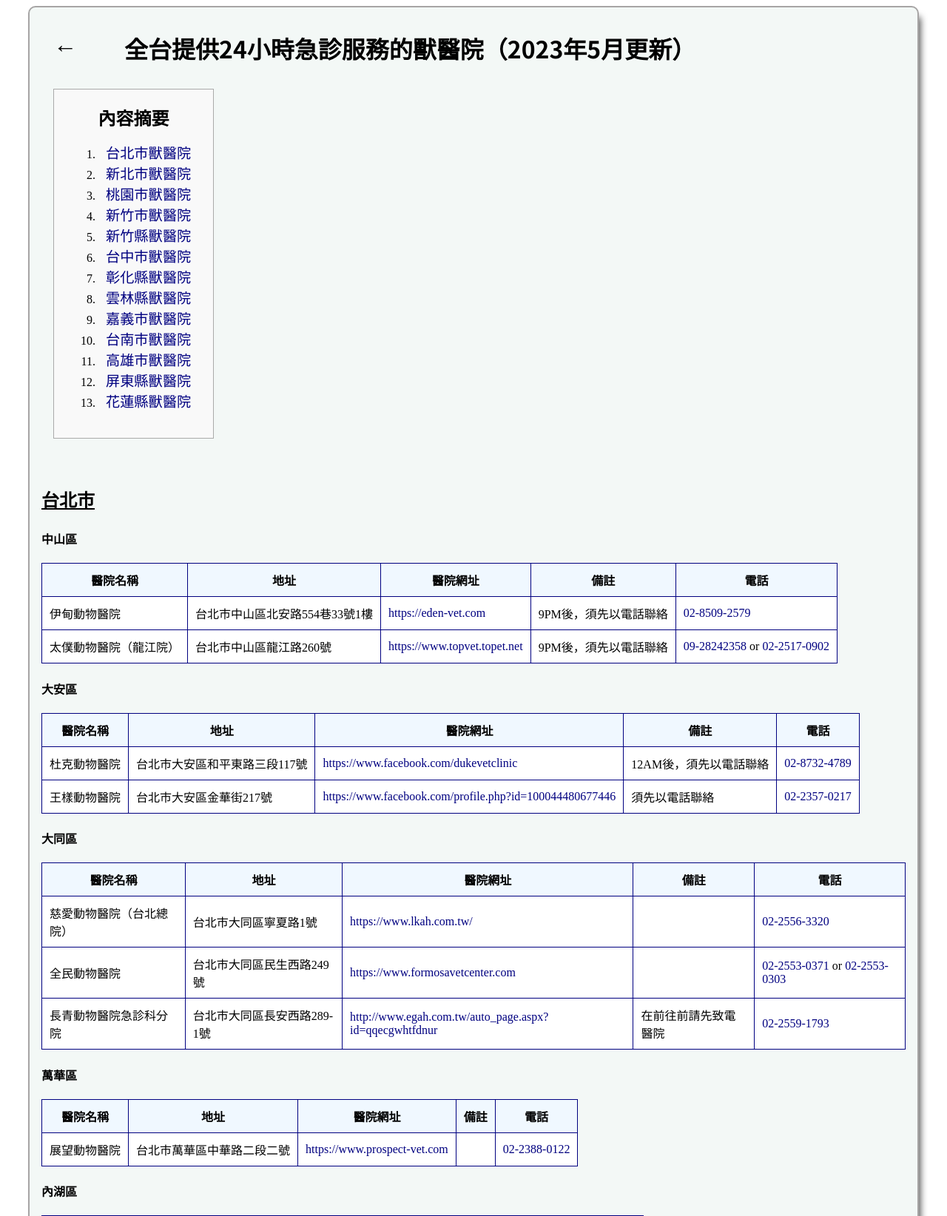
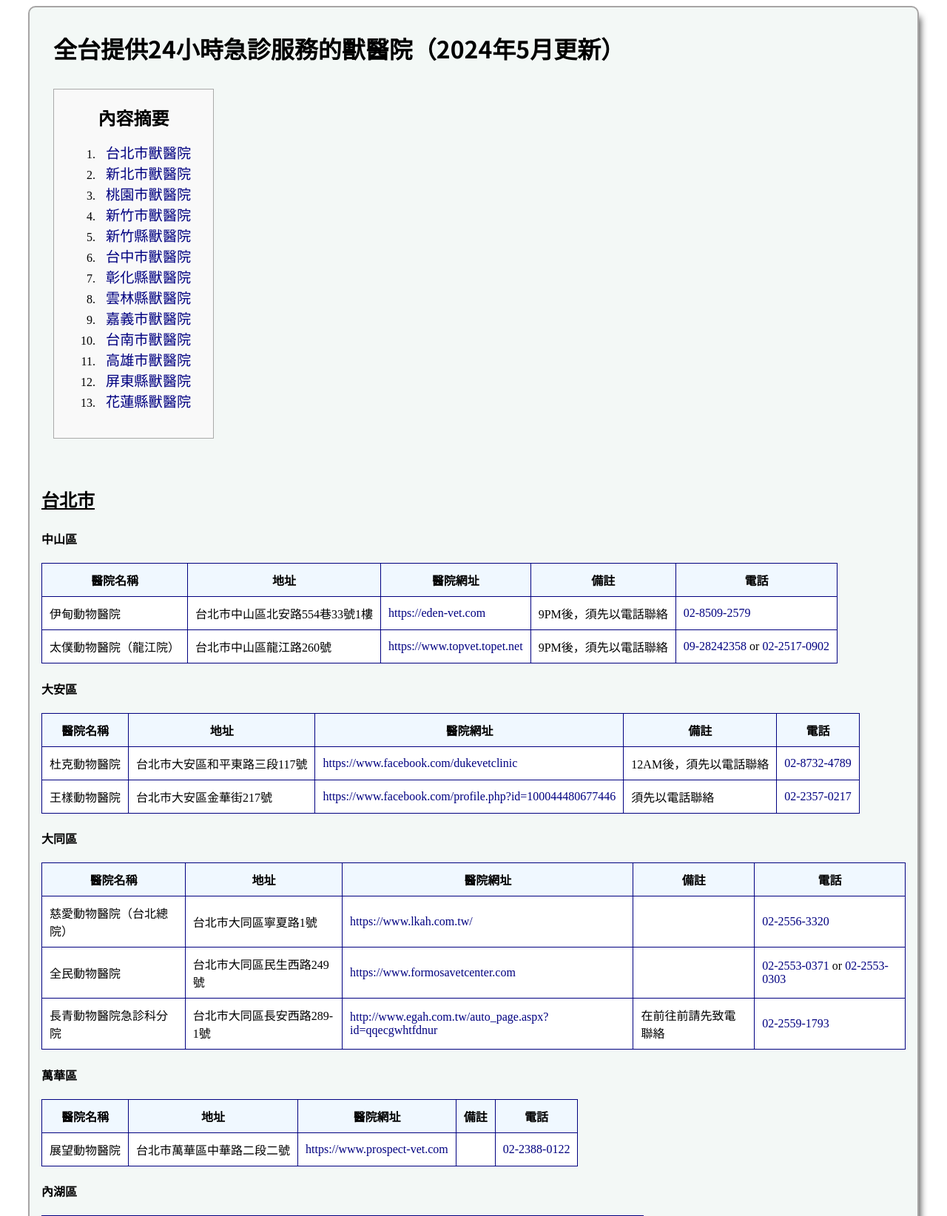
Before and after one commit to Ru960413/24HR-vet-clinic-route-planner, a Flask app: page /detail-zh in a window 1280 px wide. Shown: the top 1644 px of the page at 74% size. Run offline with Flask 3, Linux system fonts and the light colour scheme.

Commit message:
comment out back btn

```diff
--- a/templates/details-zh.html
+++ b/templates/details-zh.html
@@ -11,9 +11,9 @@
 </style>
 
 <div class="vet-clinic-list">
-  <div class="nav-item back"><a href="/route-zh" class="back">←</a></div>
+  <!--<div class="nav-item back"><a href="/route-zh" class="back">←</a></div>-->
   <h3 class="nav-item title">
-    全台提供24小時急診服務的獸醫院（2023年5月更新）
+    全台提供24小時急診服務的獸醫院（2024年5月更新）
   </h3>
 </div>
 
@@ -162,7 +162,7 @@
         >http://www.egah.com.tw/auto_page.aspx?id=qqecgwhtfdnur</a
       >
     </td>
-    <td>在前往前請先致電醫院</td>
+    <td>在前往前請先致電聯絡</td>
     <td><a href="tel:0225591793">02-2559-1793</a></td>
   </tr>
 </table>
@@ -586,18 +586,6 @@
     </td>
     <td><strong>服務對象：犬貓、鼠兔</strong></td>
     <td><a href="tel:036686356">03-668-6356</a></td>
-  </tr>
-
-  <tr>
-    <td>築心動物醫院</td>
-    <td>新竹市東區經國路一段654號</td>
-    <td>
-      <a href="https://www.zhuxin.com.tw/" target="_blank"
-        >https://www.zhuxin.com.tw/</a
-      >
-    </td>
-    <td>急診時間9PM-2AM，須先以電話聯絡</td>
-    <td><a href="tel:035338055">03-533-8055</a></td>
   </tr>
 </table>
 
```
Also changed, not shown: templates/details-en.html (+7 -31 lines).
